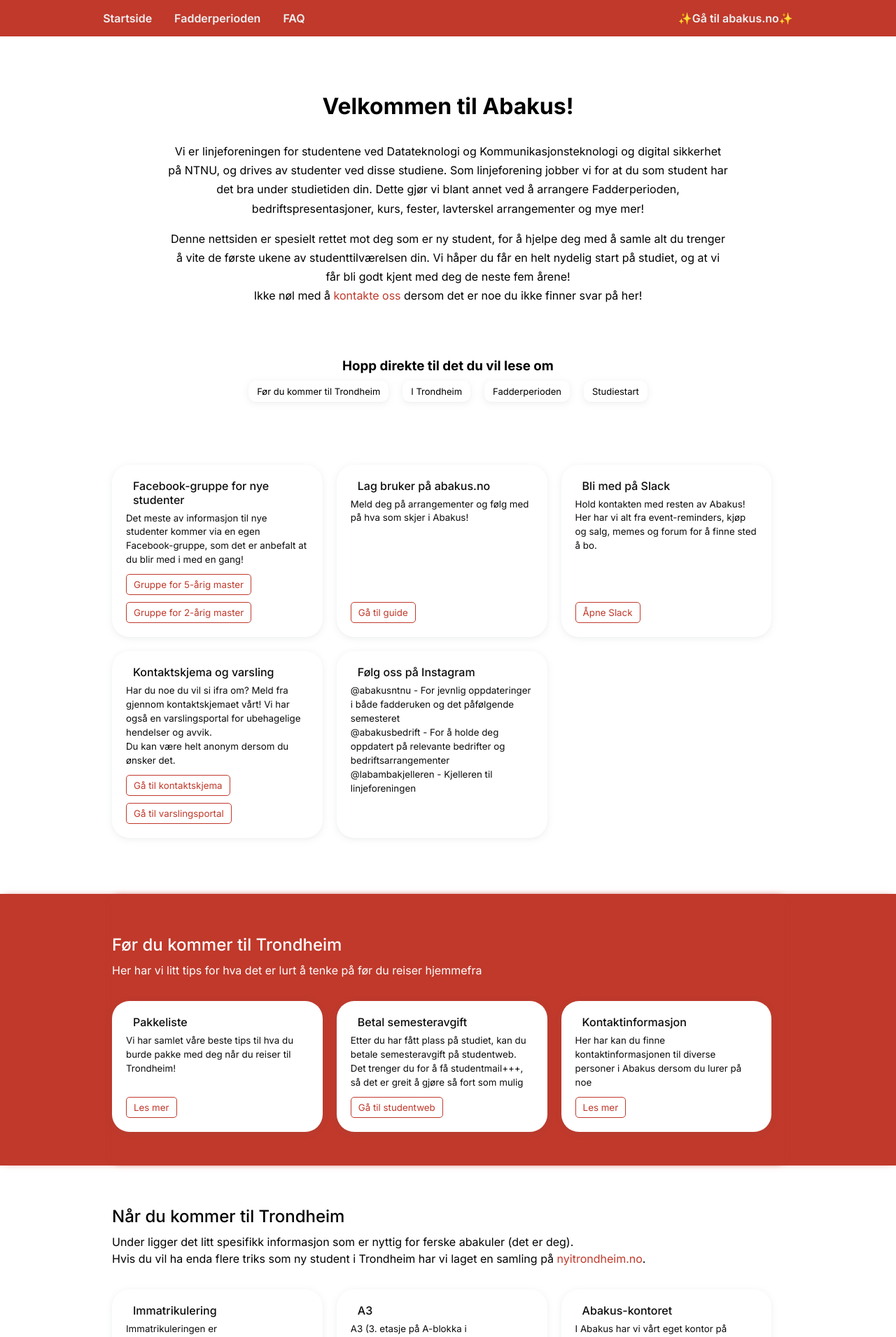
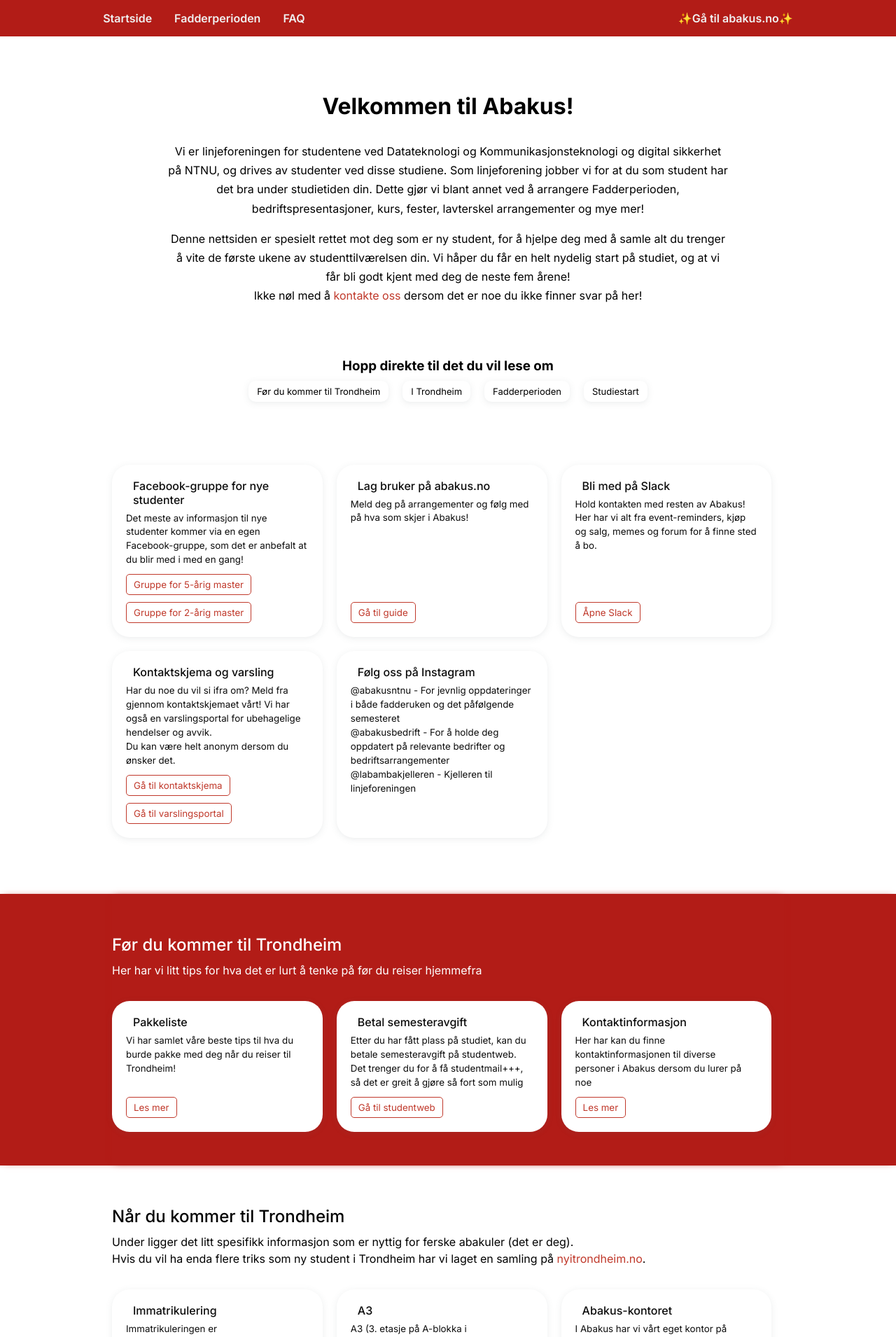
Before and after one commit to webkom/nyiabakus, a Next.js app: page / in a window 1280 px wide. Shown: the top 1910 px of the page at 70% size. Built offline with nearby package versions, Linux system fonts and the light colour scheme.

Commit message:
Use abakus red for navbar and preparation section

```diff
--- a/components/InfoSectionPreparation/styles.module.css
+++ b/components/InfoSectionPreparation/styles.module.css
@@ -1,7 +1,7 @@
 .preparationSection {
-  background-color: var(--red-1);
+  background-color: var(--abakus-dark-red);
   color: white;
-  box-shadow: 0 0 10px -5px var(--red-1);
+  box-shadow: 0 0 10px -5px var(--abakus-dark-red);
 }
 
 .title {
--- a/components/Navbar/styles.module.css
+++ b/components/Navbar/styles.module.css
@@ -1,5 +1,5 @@
 .navbar {
-  background-color: var(--red-1);
+  background-color: var(--abakus-dark-red);
   padding: 1rem 1.5rem;
   color: white;
   font-weight: 600;
--- a/styles/globals.css
+++ b/styles/globals.css
@@ -21,6 +21,7 @@
 :root {
   --red-1: #c0392b;
   --abakus-red: #e21617;
+  --abakus-dark-red: #b21c17;
   --labamba-yellow: #ffcb20;
   --day-description: #ffe6e3;
 
```
